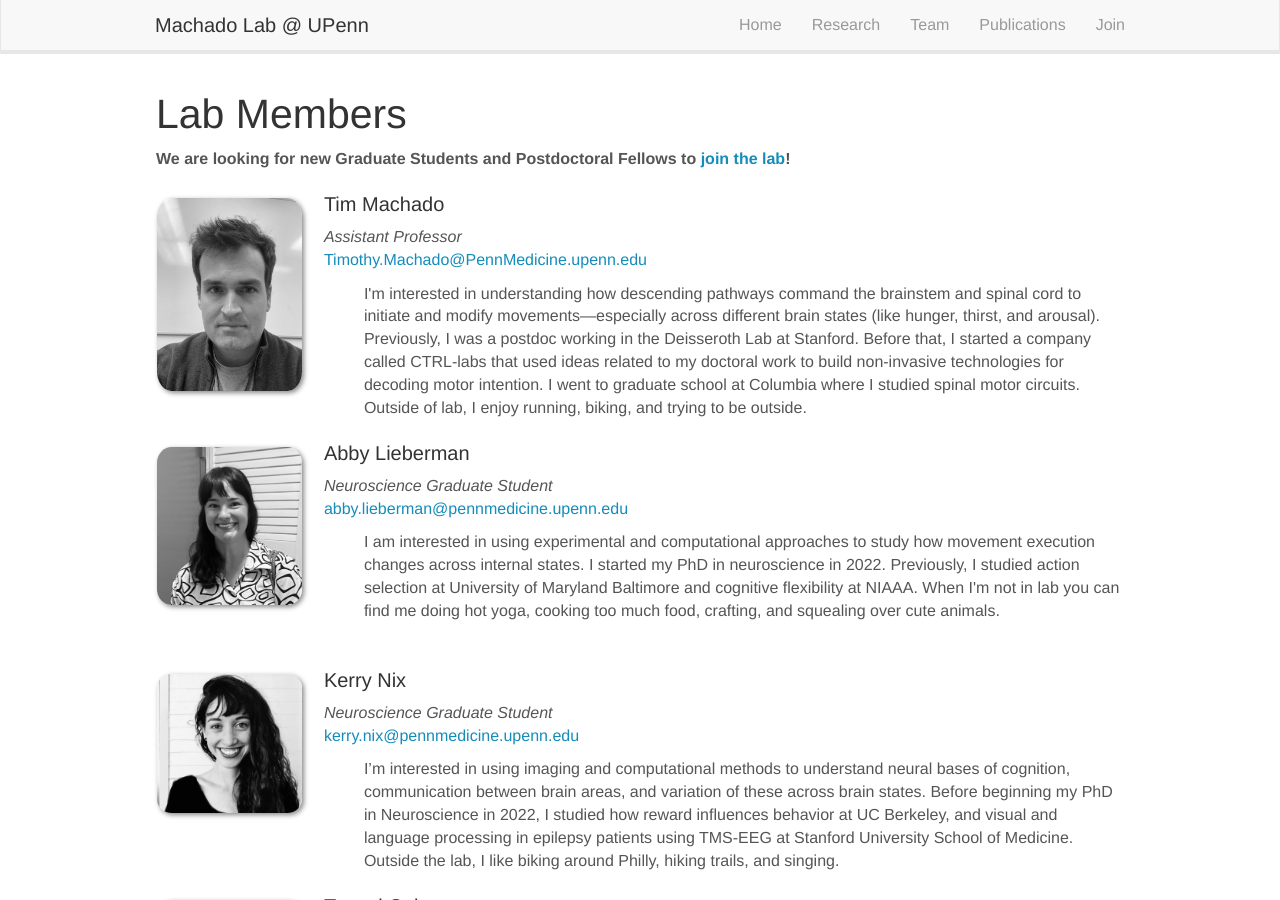
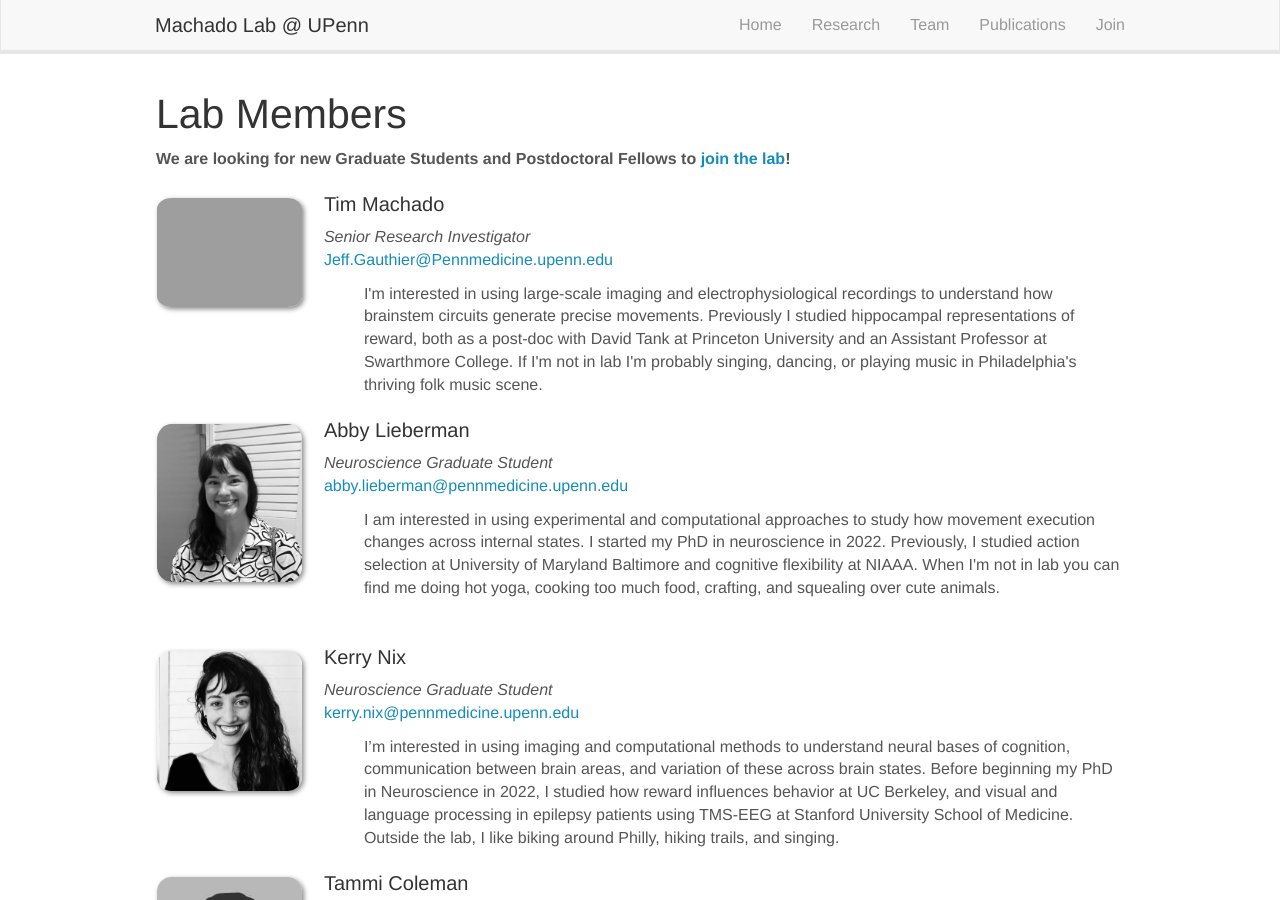
Before and after one commit to machado-lab-code/machado-lab-code, a Jekyll site: the page built from _pages/team.md, in a window 1280 px wide and 900 px high. Built offline with Jekyll 4.4.1, drawn with Linux system fonts in a browser that asks for light colours; nearby versions of some CDN libraries.

Commit message:
Update team_members.yml
Added JG info

```diff
--- a/_data/team_members.yml
+++ b/_data/team_members.yml
@@ -3,6 +3,14 @@
   info: Assistant Professor
   email: Timothy.Machado@PennMedicine.upenn.edu
   bio: I'm interested in understanding how descending pathways command the brainstem and spinal cord to initiate and modify movements—especially across different brain states (like hunger, thirst, and arousal). Previously, I was a postdoc working in the Deisseroth Lab at Stanford. Before that, I started a company called CTRL-labs that used ideas related to my doctoral work to build non-invasive technologies for decoding motor intention. I went to graduate school at Columbia where I studied spinal motor circuits. Outside of lab, I enjoy running, biking, and trying to be outside.
+  number_educ: 0
+  education1:
+
+  - name: Jeff Gauthier
+  photo: gauthier.jpg
+  info: Senior Research Investigator
+  email: Jeff.Gauthier@Pennmedicine.upenn.edu
+  bio: I'm interested in using large-scale imaging and electrophysiological recordings to understand how brainstem circuits generate precise movements. Previously I studied hippocampal representations of reward, both as a post-doc with David Tank at Princeton University and an Assistant Professor at Swarthmore College. If I'm not in lab I'm probably singing, dancing, or playing music in Philadelphia's thriving folk music scene.
   number_educ: 0
   education1:
 
```
